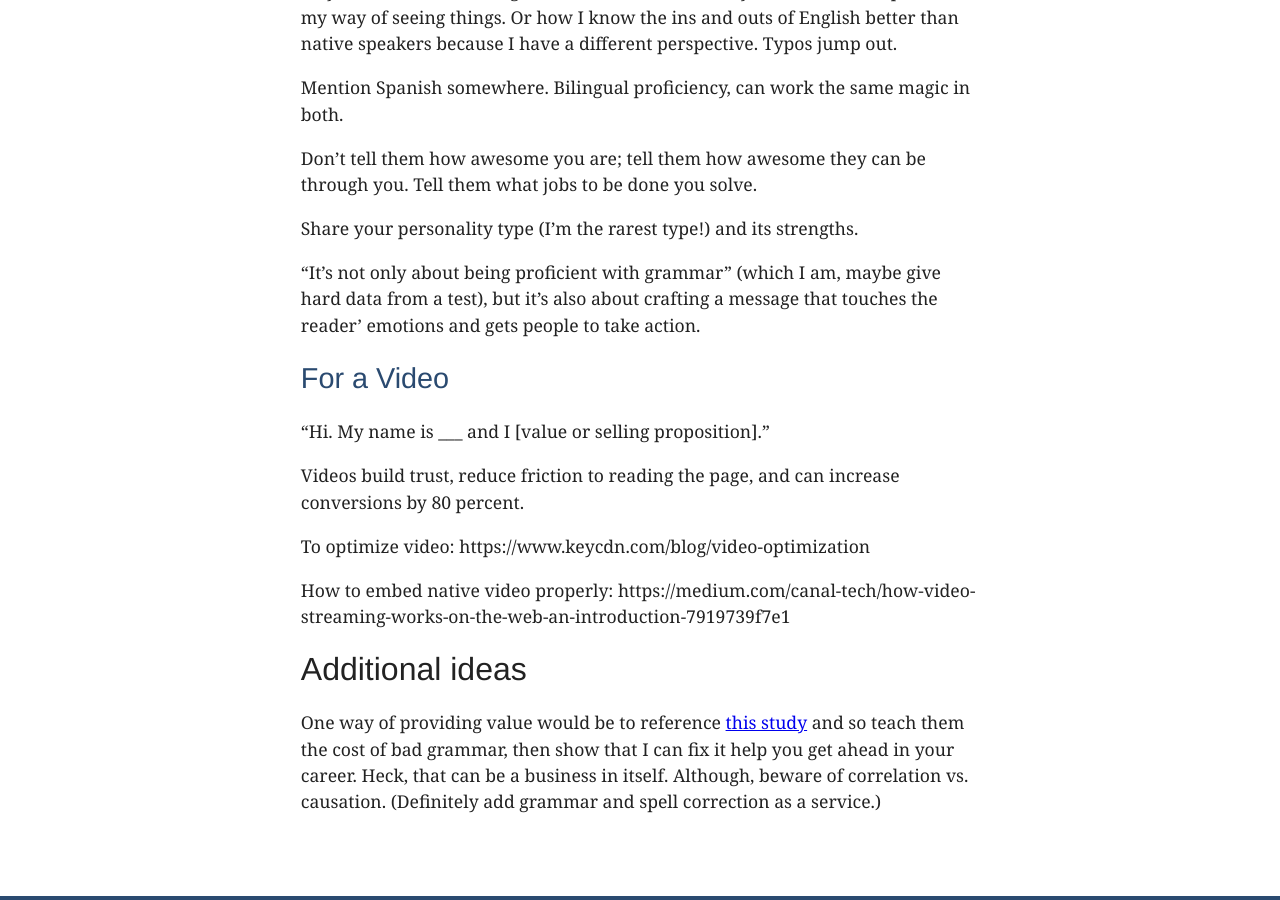
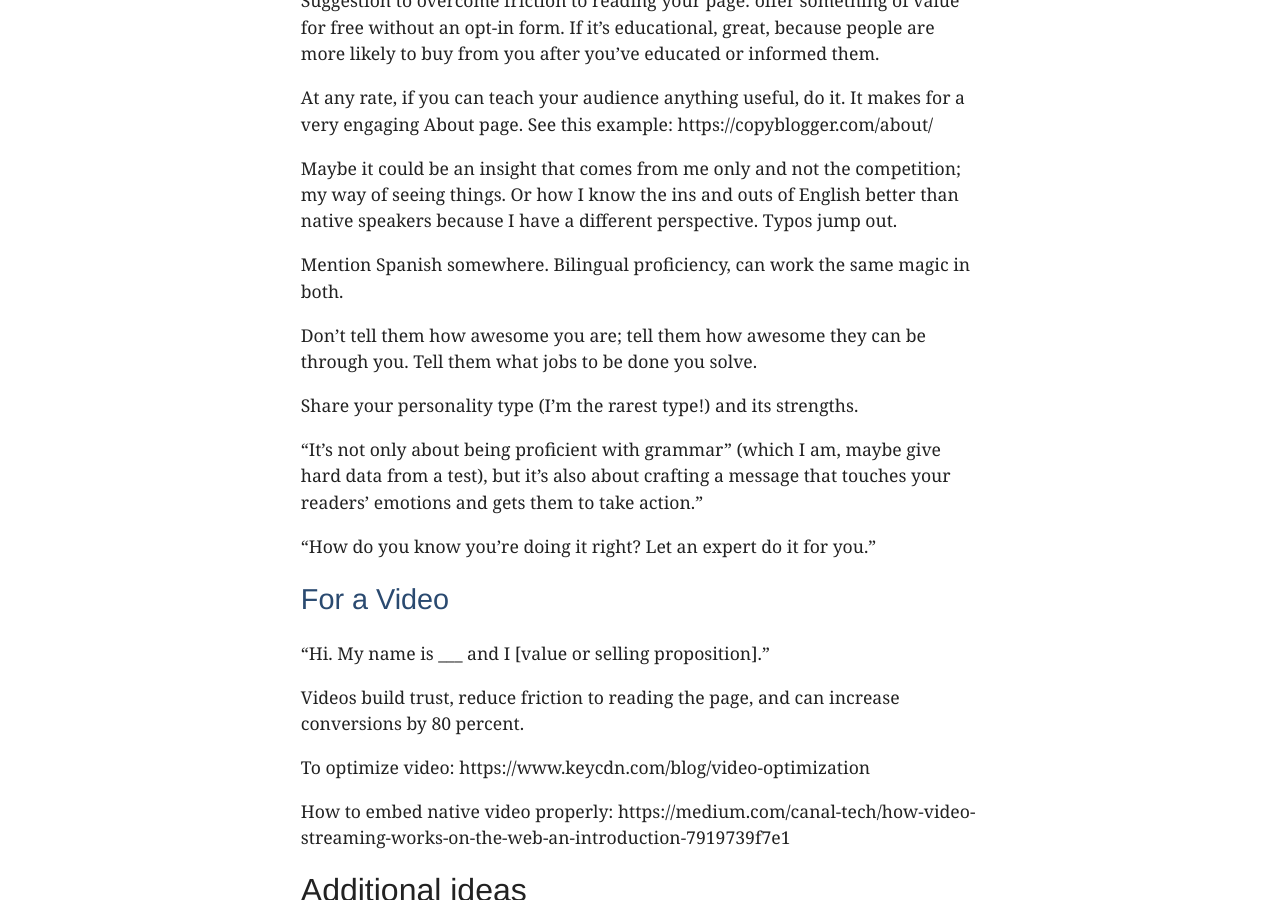
Before and after one commit to jborjon/jborjon.github.io, a Jekyll site: the page built from about-page-notes.md, in a window 1280 px wide and 900 px high, scrolled down 1474 px. Built offline with Jekyll 4.4.1, drawn with Linux system fonts in a browser that asks for light colours; some web fonts are replaced; our own code applies the rules of GitHub Pages for plain Markdown files; some of the changed text lies outside the part shown.

Commit message:
Add notes to About

```diff
--- a/about-page-notes.md
+++ b/about-page-notes.md
@@ -38,7 +44,9 @@ Don't tell them how awesome you are; tell them how awesome they can be through y
 
 Share your personality type (I'm the rarest type!) and its strengths.
 
-"It's not only about being proficient with grammar" (which I am, maybe give hard data from a test), but it's also about crafting a message that touches the reader' emotions and gets people to take action.
+"It's not only about being proficient with grammar" (which I am, maybe give hard data from a test), but it's also about crafting a message that touches your readers' emotions and gets them to take action."
+
+"How do you know you're doing it right? Let an expert do it for you."
 
 ## For a Video
 
```
Also changed, not shown: other parts of about-page-notes.md (+6 -0 lines).
